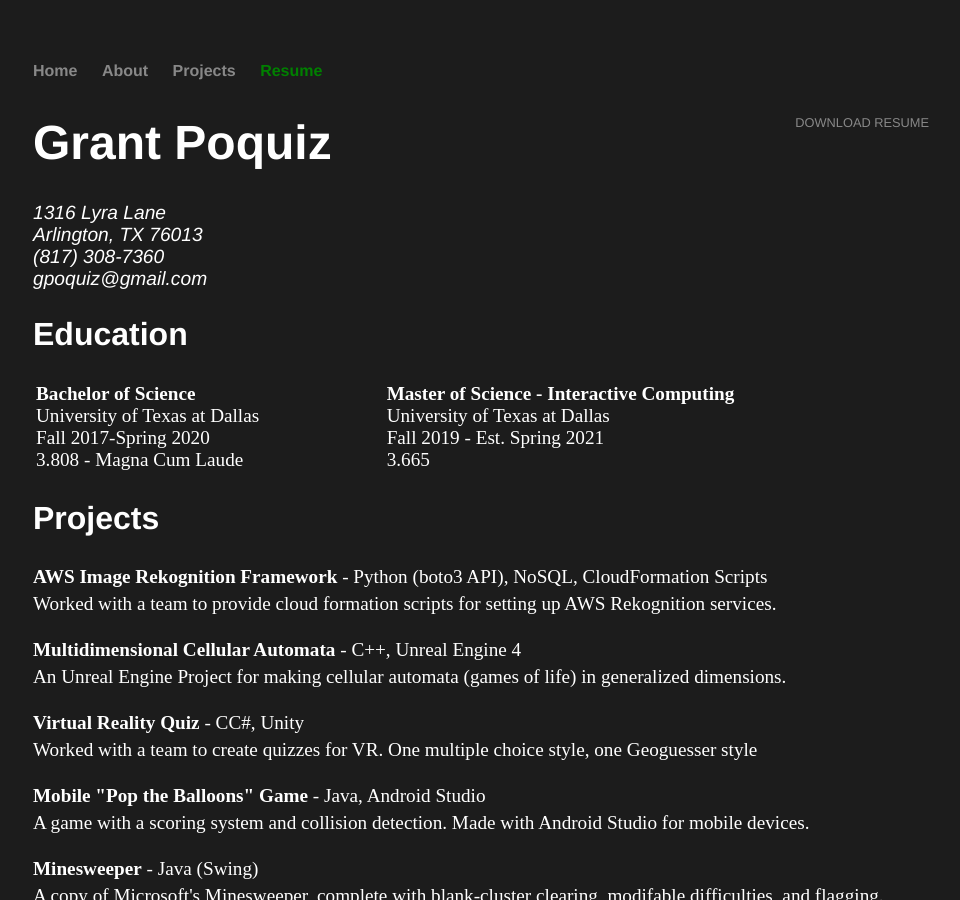
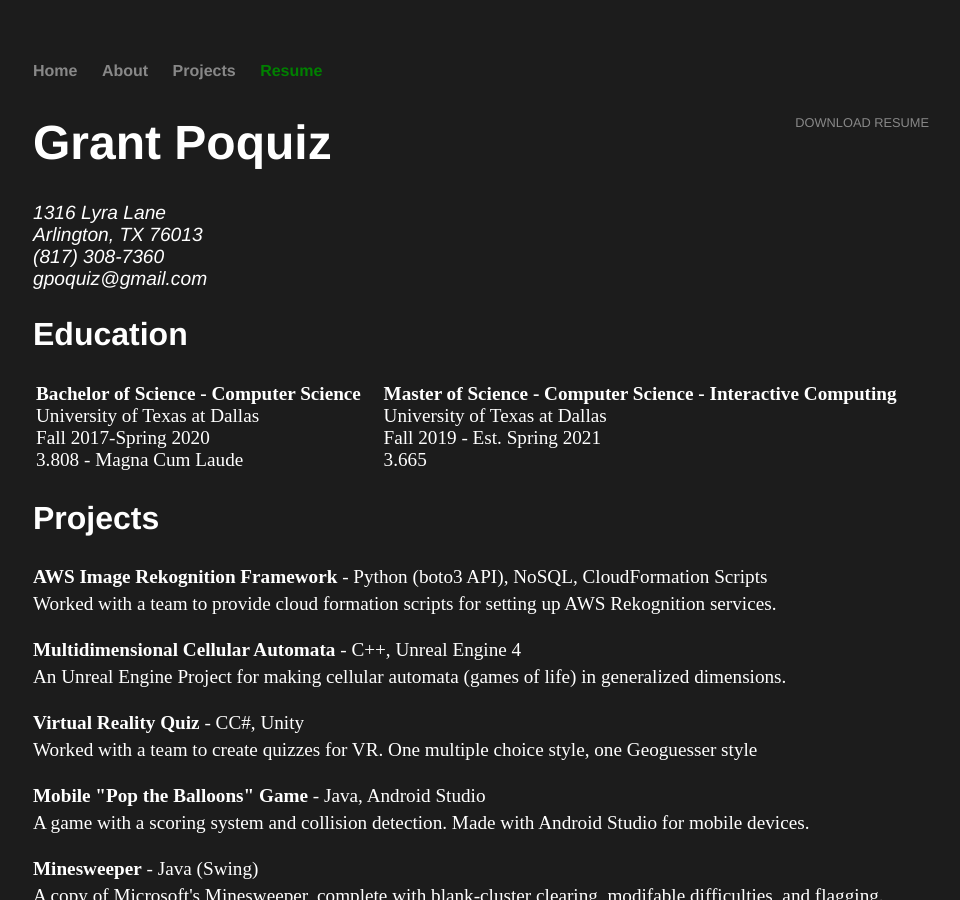
Before and after one commit to gpoquiz/gpoquiz.github.io, a Jekyll site: the page built from resume/index.html, in a window 1280 px wide and 900 px high. Shown: the whole window, without its empty margins (159-1119 px from the left). Built offline with Jekyll 4.4.1, drawn with Linux system fonts in a browser that asks for light colours.

Commit message:
added CS to resume

```diff
--- a/resume/index.html
+++ b/resume/index.html
@@ -16,12 +16,12 @@ title: CV of Grant Poquiz
 			<h2>Education</h2>
 			<table >
 					<tr>
-						<td><strong>Bachelor of Science</strong><br>
+						<td><strong>Bachelor of Science - Computer Science</strong><br>
 						University of Texas at Dallas<br>
 						Fall 2017-Spring 2020<br>
 						3.808 - Magna Cum Laude
 						</td>
-						<td><strong>Master of Science - Interactive Computing</strong><br>
+						<td><strong>Master of Science - Computer Science - Interactive Computing</strong><br>
 						University of Texas at Dallas<br>
 						Fall 2019 - Est. Spring 2021<br>
 						3.665
```
